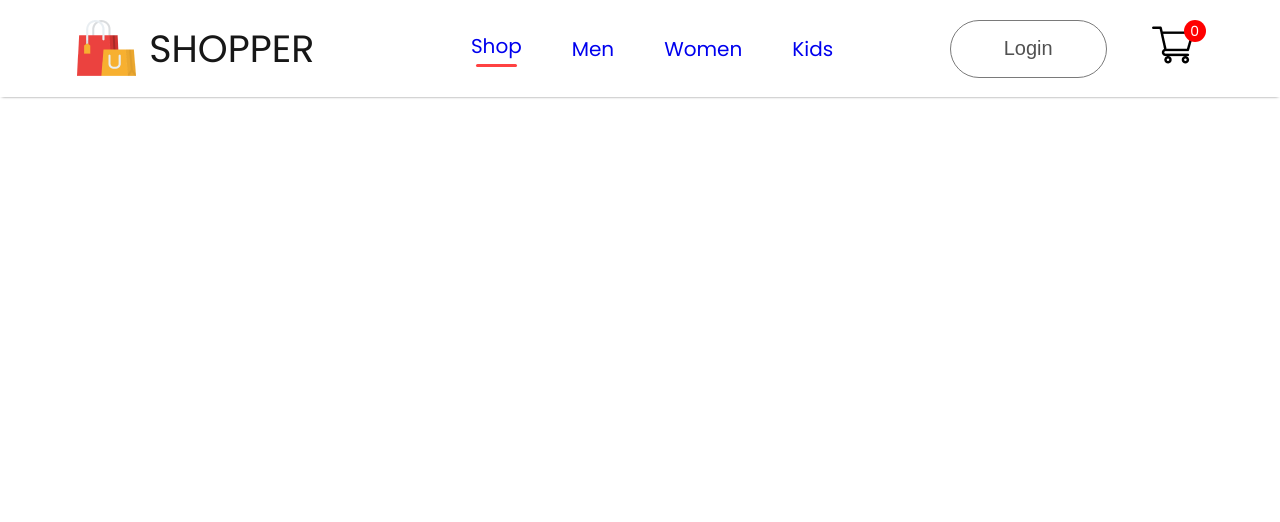
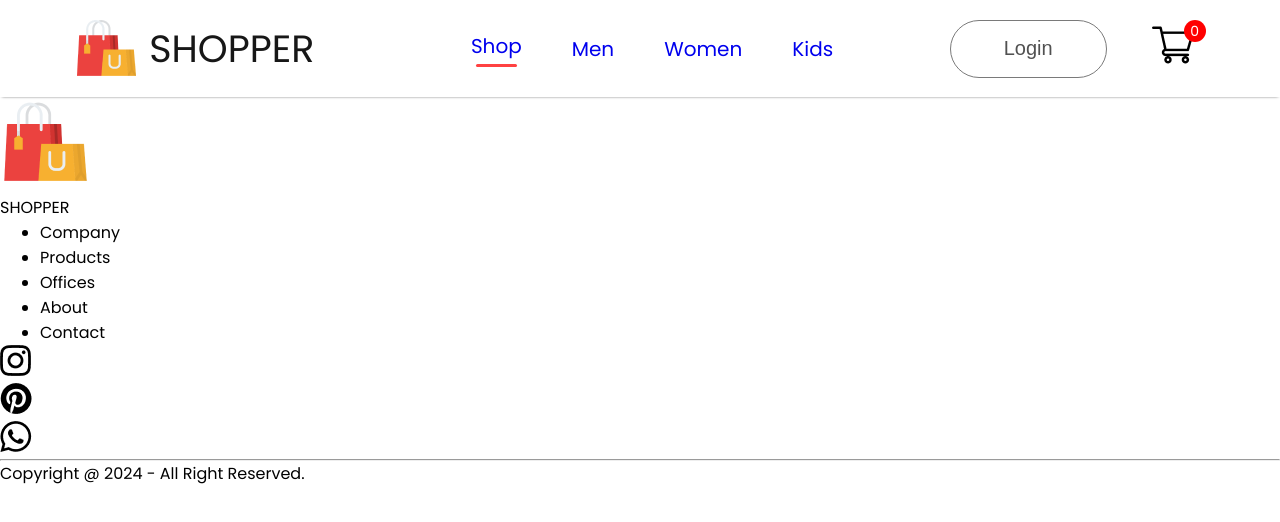
Before and after one commit to LucVasSou/desafio-solarMarket, a React (Create React App) app in the folder frontend/: page /mens in a window 1280 px wide. Shown: the top 522 px of the page. Built offline with nearby package versions, Linux system fonts and the light colour scheme.

Commit message:
add Footer component in App.js

```diff
--- a/frontend/src/App.js
+++ b/frontend/src/App.js
@@ -6,6 +6,7 @@ import ShopCategory from './Pages/ShopCategory';
 import Product from './Pages/Product';
 import Cart from './Pages/Cart';
 import LoginSignup from './Pages/LoginSignup';
+import { Footer } from './Components/Footer/Footer';
 
 function App() {
   return (
@@ -23,6 +24,7 @@ function App() {
           <Route path='/cart' element={<Cart/>}/>
           <Route path='/login' element={<LoginSignup/>}/>
         </Routes>
+        <Footer />
       </BrowserRouter>
     </div>
   );
```
